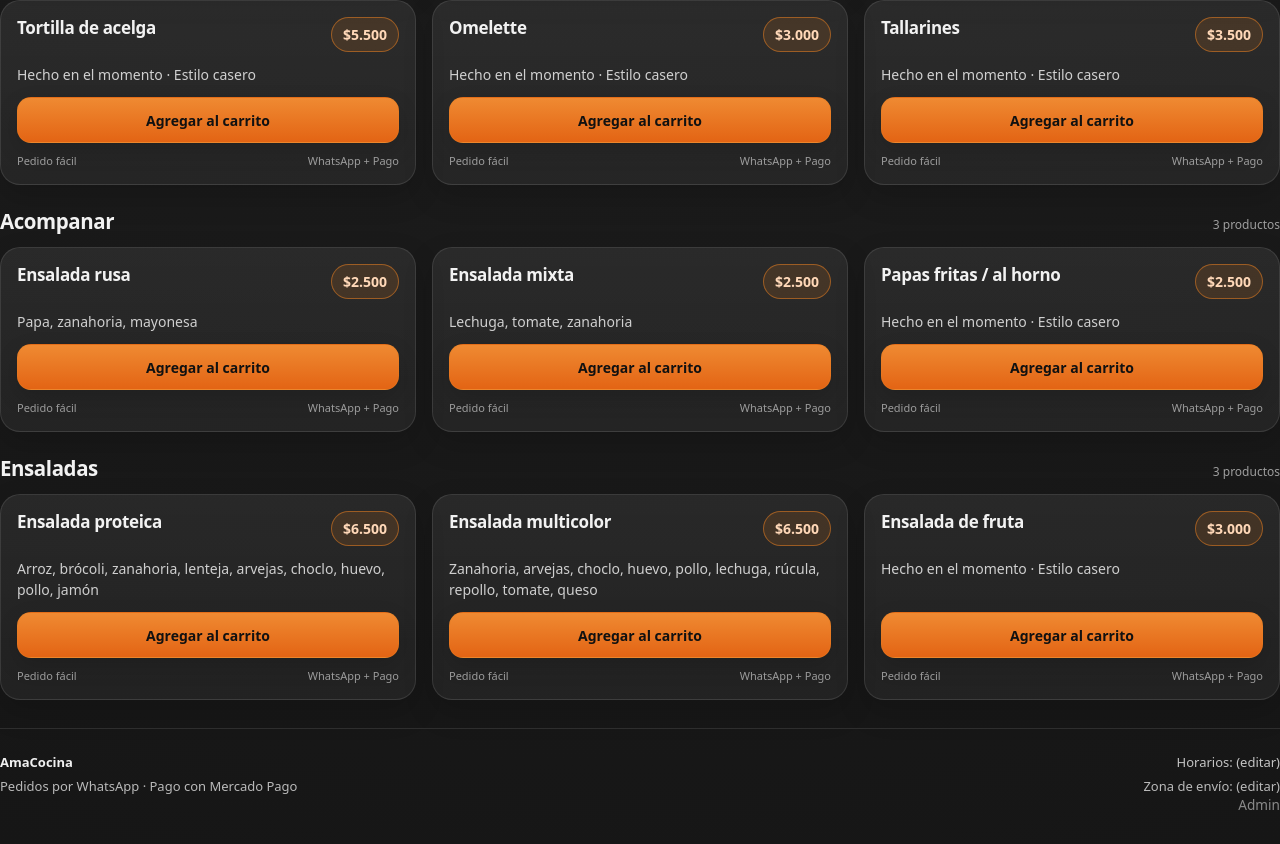
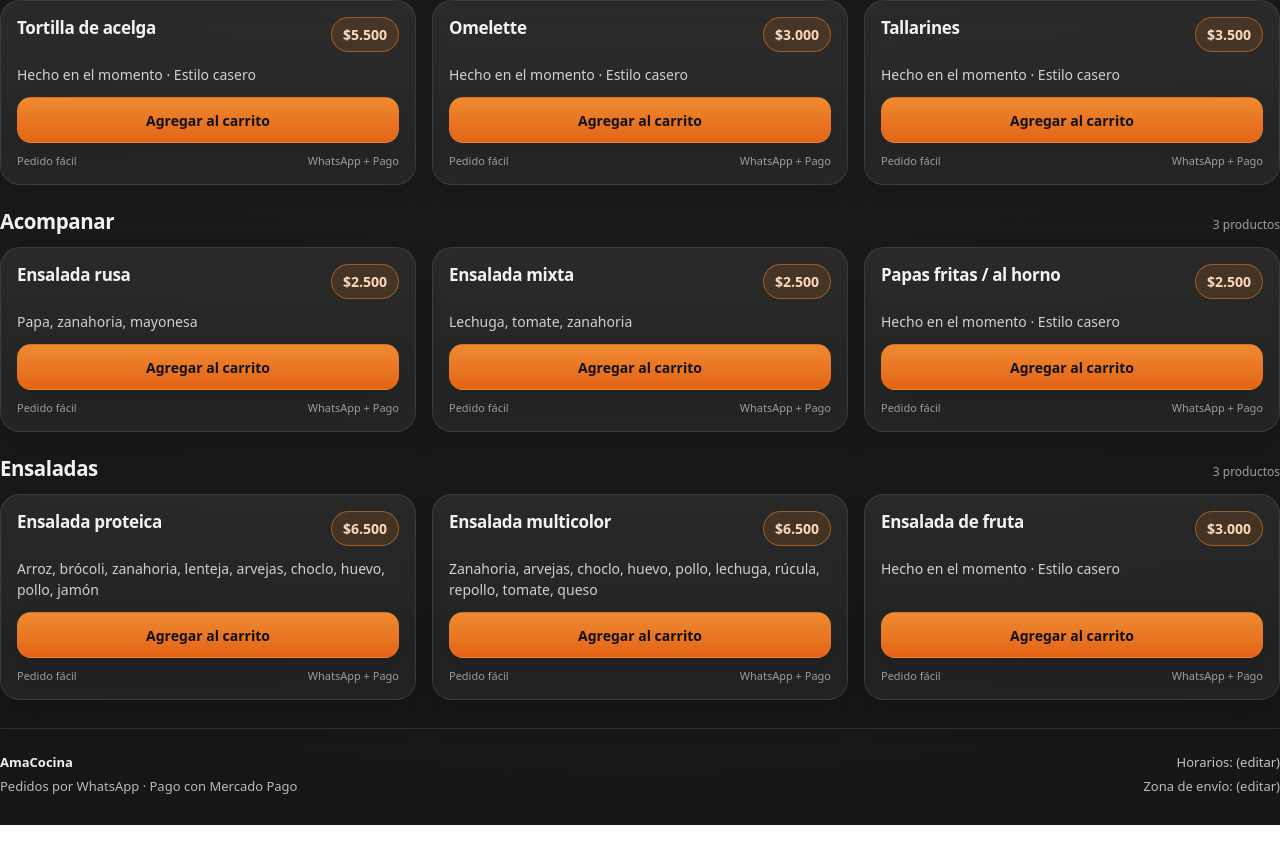
Before and after one commit to N1shh63/AMACOCINA, a React (Vite) app: page / in a window 1280 px wide. Shown: the part 1483-2327 px from the top of the page. Built offline with nearby package versions, Linux system fonts and the light colour scheme; no server answers.

Commit message:
feat: leer credenciales admin desde variables de entorno

```diff
--- a/src/pages/Menu.jsx
+++ b/src/pages/Menu.jsx
@@ -1,5 +1,4 @@
 import { useMemo, useRef, useState } from "react";
-import { Link } from "react-router-dom";
 import { products } from "../data/products";
 import ProductCard from "../components/ProductCard";
 
@@ -150,9 +149,6 @@ export default function Menu() {
           <div className="footerRight">
             <div>Horarios: (editar)</div>
             <div className="footerText">Zona de envío: (editar)</div>
-            <Link to="/admin/login" className="footerText" style={{ marginTop: "6px", opacity: 0.7, fontSize: "0.85rem" }}>
-              Admin
-            </Link>
           </div>
         </footer>
       </section>
```
Also changed, not shown: 1 other file (tests, documents, lock files or other folders).
